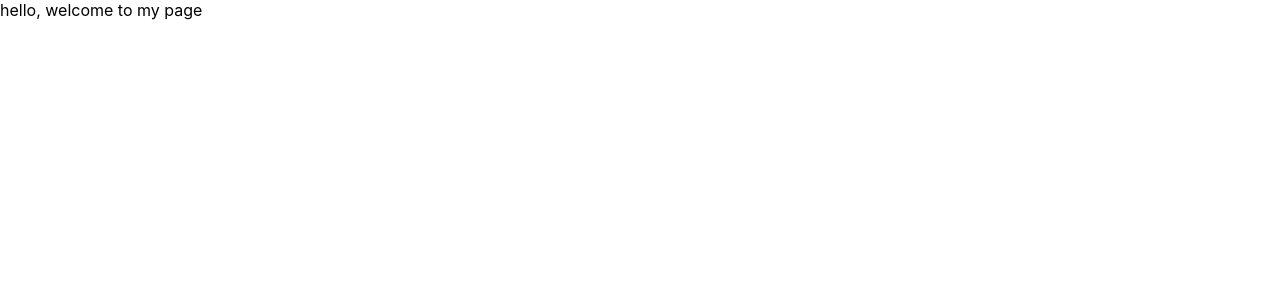
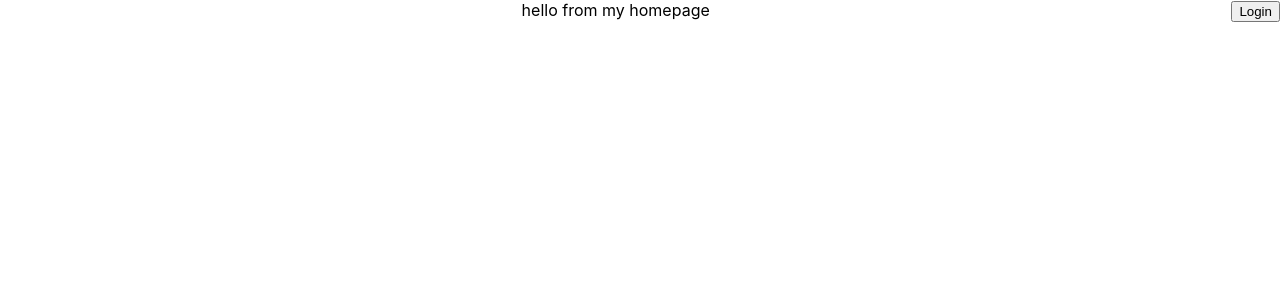
Before and after one commit to AlianaC/imagequiz, a React (Create React App) app in the folder imagequiz/: page / in a window 1280 px wide. Shown: the top 300 px of the page. Built offline with nearby package versions, Linux system fonts and the light colour scheme.

Commit message:
used first method

```diff
--- a/imagequiz/src/App.js
+++ b/imagequiz/src/App.js
@@ -5,7 +5,9 @@
 
 function App() {
   return (
-    <div>hello, welcome to my page</div>
+    <div className="App">
+      <Home />
+    </div>
 
   );
 }
--- a/imagequiz/src/components/Home.js
+++ b/imagequiz/src/components/Home.js
@@ -1,35 +1,58 @@
 import React from 'react';
-import { Link } from 'react-router-dom';
 
 import './Home.css';
 class Home extends React.Component {
     constructor(props) {
         super(props);
         this.state = {
-            username: ''
+            username: '',
+            showLoginForm: false,
+            authenticated: false
         };
     }
 
+    login = () => {
+        this.setState({showLoginForm:true});
+    }
 
+    onSubmit = (event) => {
+        if(this.state.username.trim().length > 0){
+            this.setState({authenticated: true});
+        }
+        event.preventDefault();
+    }
+
+    onInputChange = (event) => {
+        const value = event.target.value;
+        const name = event.target.name;
+        this.setState({[name]: value});
+    }
 
     render() {
-        let username = '';
-        const location = this.props.location;
-        if (location) {
-            if (location.state) {
-                if (location.state.user) {
-                    username = location.state.user;
-                }
-            }
+        if((!this.state.authenticated) && this.state.showLoginForm){
+            return(
+                <div>
+                    <form onSubmit={this.onSubmit}>
+                        <label>Username: </label>
+                        <input
+                        type="text"
+                        name="username"
+                        value={this.state.username}
+                        onChange={this.onInputChange}
+                        ></input>
+                        <button type="submit">Login</button>
+                    </form>
+                </div>
+            );
         }
 
         return (
             <div>
                 <div className="loginButton">
-                    {username.length > 0 ? username
-                        : <Link to='/login'>Login</Link>}
+                    {this.state.authenticated ? this.state.username
+                    : <button onClick={this.login}>Login</button>}
                 </div>
-                <div>hello from my homepage!</div>
+                <div>hello from my homepage</div>
             </div>
         );
     }
```
